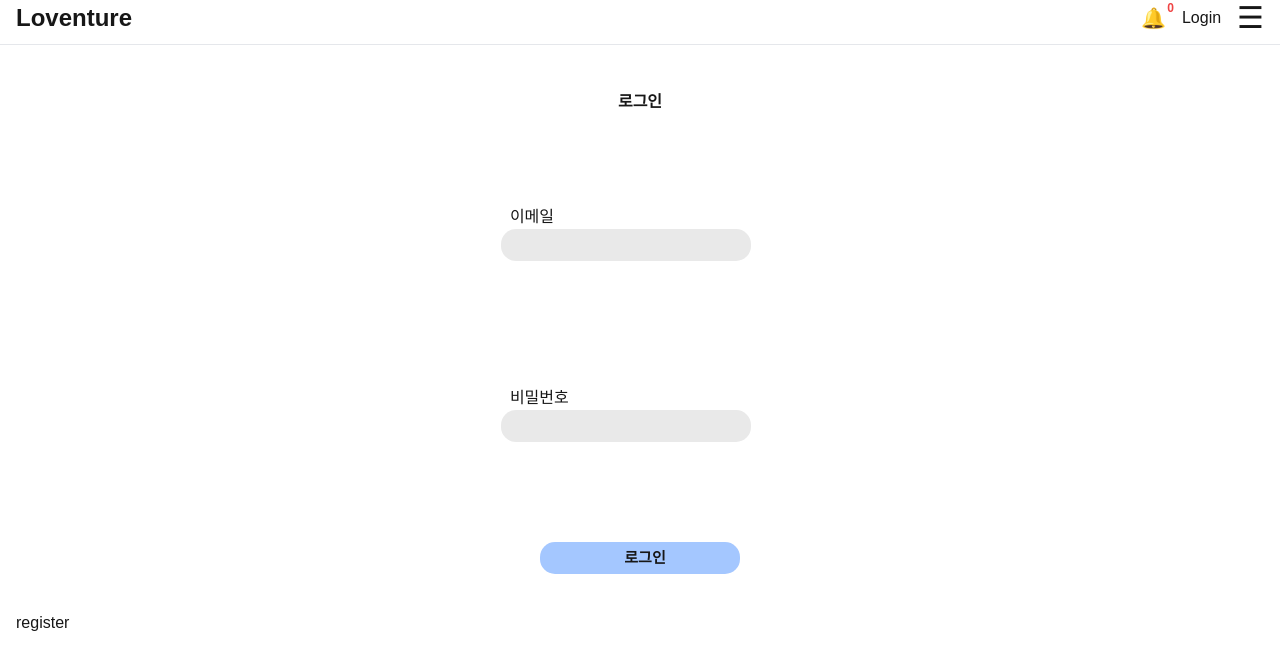
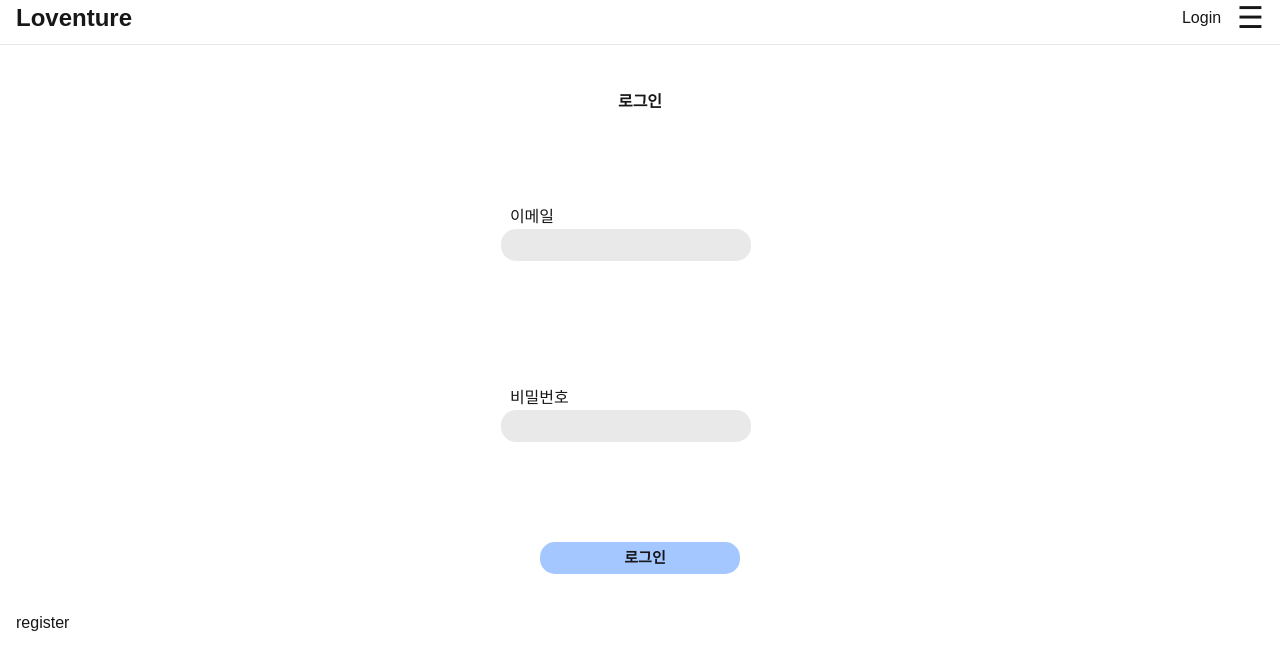
Before and after one commit to shun010116/Loventure, a Next.js app in the folder loventure/: page /login in a window 1280 px wide. Shown: the top 670 px of the page. Built offline with nearby package versions, Linux system fonts and the light colour scheme; no server answers.

Commit message:
layout 수정

```diff
--- a/loventure/src/app/ClientLayout.tsx
+++ b/loventure/src/app/ClientLayout.tsx
@@ -51,15 +51,14 @@ export default function ClientLayout({
         </h1>
 
         <div className="flex items-center gap-4 relative">
-          <button className="text-xl relative">
-            🔔
-            <span className="absolute -top-1 -right-2 text-xs text-red-500 font-bold">0</span>
-          </button>
-
           {user ? (
             <>
               <span className="text-base font-semibold">{user.nickname}님</span>
               <button onClick={handleLogout} className="text-sm text-gray-500">Logout</button>
+              <button className="text-xl relative">
+                🔔
+                <span className="absolute -top-1 -right-2 text-xs text-red-500 font-bold">0</span>
+              </button>
             </>
           ) : (
             <Link href="/login" className="text-base">
--- a/loventure/src/app/login/page.tsx
+++ b/loventure/src/app/login/page.tsx
@@ -34,7 +34,9 @@ export default function LoginPage() {
             setMessage(`환영합니다!, ${data.user.nickname}님! 🎉`);
             // Redirect to home page or dashboard
             //window.location.href = '/';
-            window.location.href  = '/';
+            setTimeout(() => {
+                window.location.href  = '/';
+            }, 500);
         } else {
             const fallbackMessage =
                 res.status === 401
```
